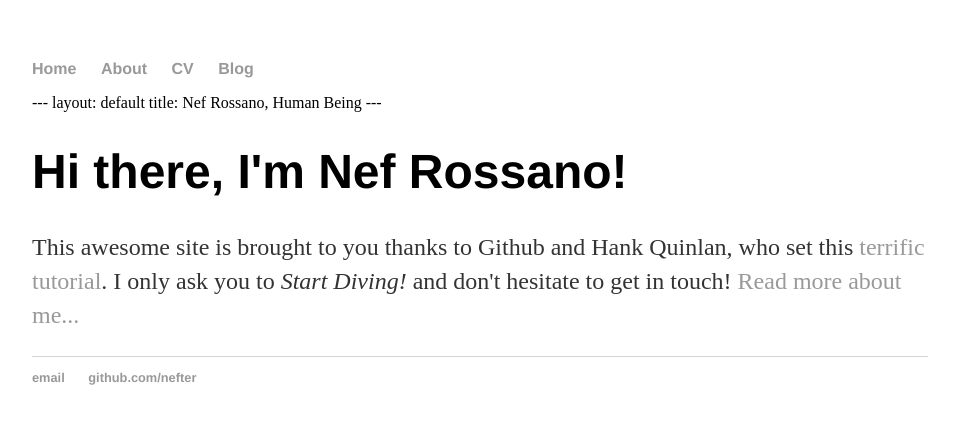
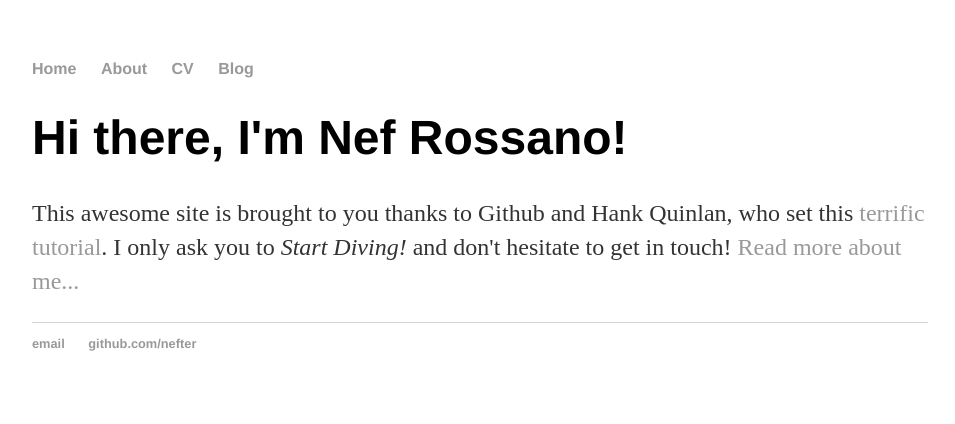
Before and after one commit to sunlinjin/nefter.github.io, a Jekyll site: the page built from index.html, in a window 1280 px wide. Shown: the top 424 px of the page, without its empty margins (160-1115 px from the left). Built offline with Jekyll 4.4.1, drawn with Linux system fonts in a browser that asks for light colours.

Commit message:
Update index.html

```diff
--- a/index.html
+++ b/index.html
@@ -1,20 +1,3 @@
-<!DOCTYPE html>
-<html>
-	<head>
-		<title>Nef Rossano, Human Being, Image Enthusiast</title>
-		<!-- link to main stylesheet -->
-		<link rel="stylesheet" type="text/css" href="/css/main.css">
-	</head>
-	<body>
-		<nav>
-    		<ul>
-        		<li><a href="/">Home</a></li>
-	        	<li><a href="/about">About</a></li>
-        		<li><a href="/cv">CV</a></li>
-        		<li><a href="/blog">Blog</a></li>
-    		</ul>
-		</nav>
-		<div class="container">
 ---
 layout: default
 title: Nef Rossano, Human Being
@@ -22,13 +5,4 @@
     		<div class="blurb">
 			<h1>Hi there, I'm Nef Rossano!</h1>
 			<p>This awesome site is brought to you thanks to Github and Hank Quinlan, who set this <a href="http://jmcglone.com/guides/github-pages/">terrific tutorial</a>. I only ask you to  <em>Start Diving!</em> and don't hesitate to get in touch! <a href="/about">Read more about me...</a></p>
-    		</div><!-- /.blurb -->
-		</div><!-- /.container -->
-		<footer>
-    		<ul>
-        		<li><a href="mailto:b615c3bb@opayq.com">email</a></li>
-        		<li><a href="https://github.com/nefter">github.com/nefter</a></li>
-			</ul>
-		</footer>
-	</body>
-</html>
+    		</div>
```
Lines whose indentation alone changed are shown as unchanged.
